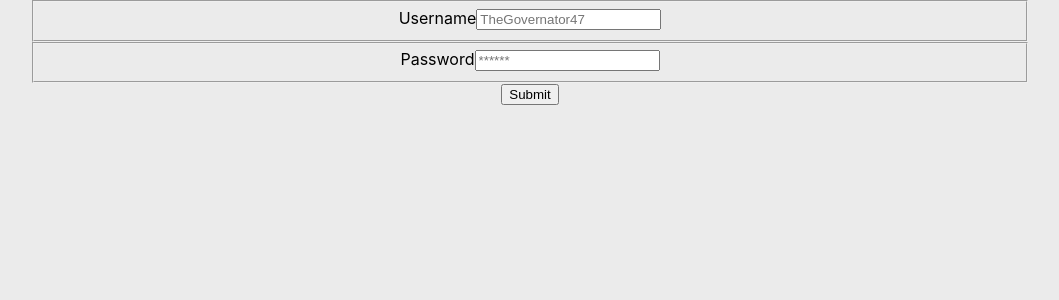
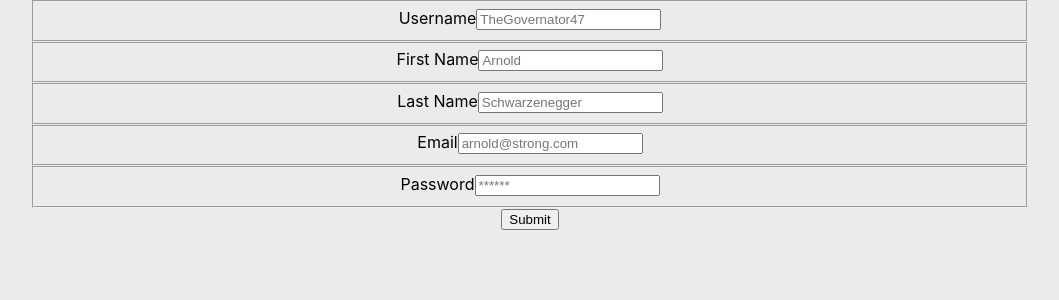
Before and after one commit to Weight-Lifting-Journal-Tattoine/FrontEnd, a React (Create React App) app: page / in a window 1280 px wide. Before the commit this address led to /login. Shown: the top 300 px of the page, without its empty margins (110-1169 px from the left). Built offline with nearby package versions, Linux system fonts and the light colour scheme.

Commit message:
showing register form on root url

```diff
--- a/src/App.js
+++ b/src/App.js
@@ -22,11 +22,11 @@ function App() {
           render={props => <Login {...props} setUser={setUser} />}
         />
         <Route
-          path="/register"
+          path="/"
           exact
           render={props => <Register {...props} setUser={setUser} />}
         />
-        <PrivateRoute path="/" component={Dashboard} />
+        <PrivateRoute path="/dashboard" component={Dashboard} />
         <PrivateRoute path="/journal/:id" component={Journal} />
         <PrivateRoute path="/journal" component={CreateJournal} />
       </div>
```
